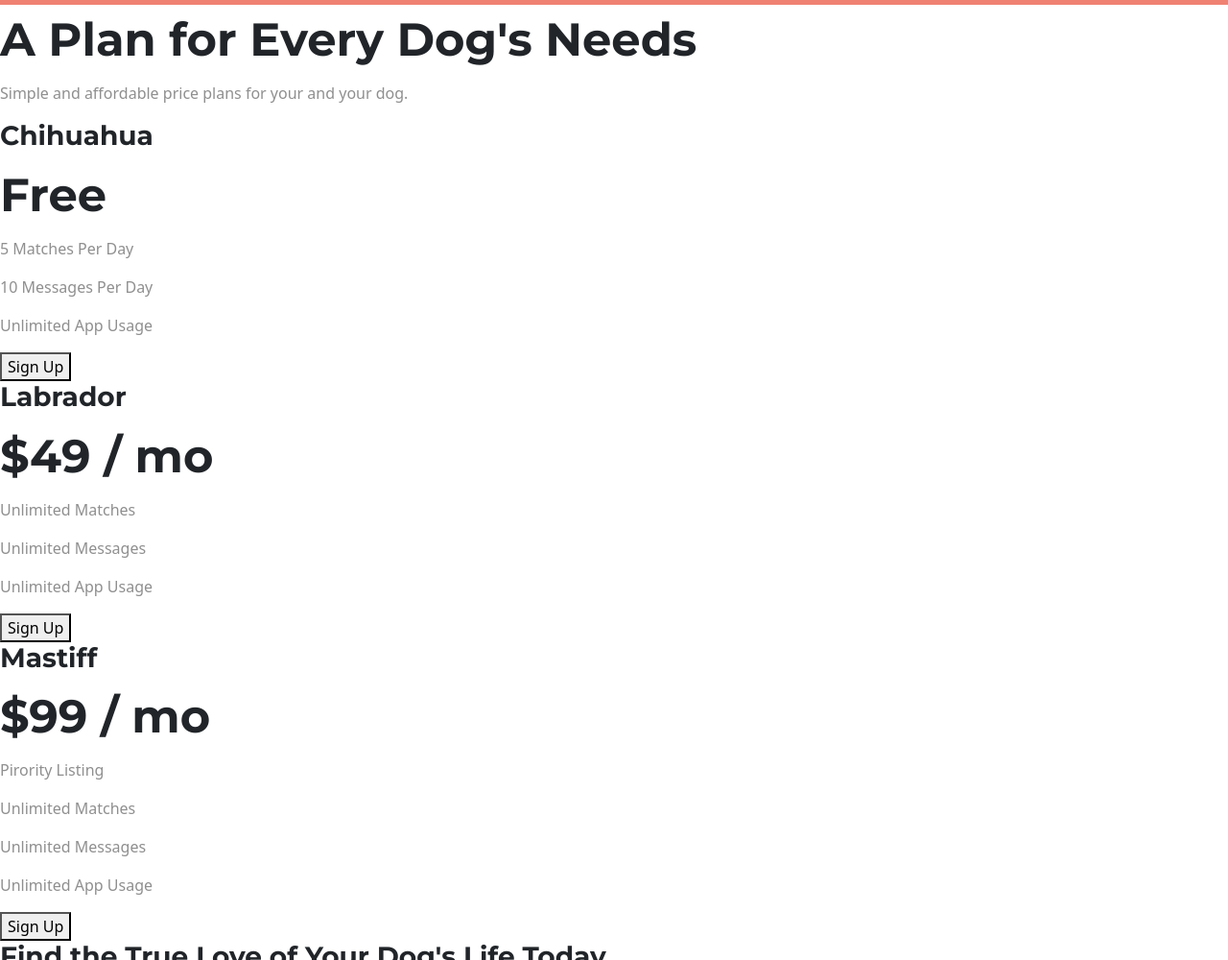
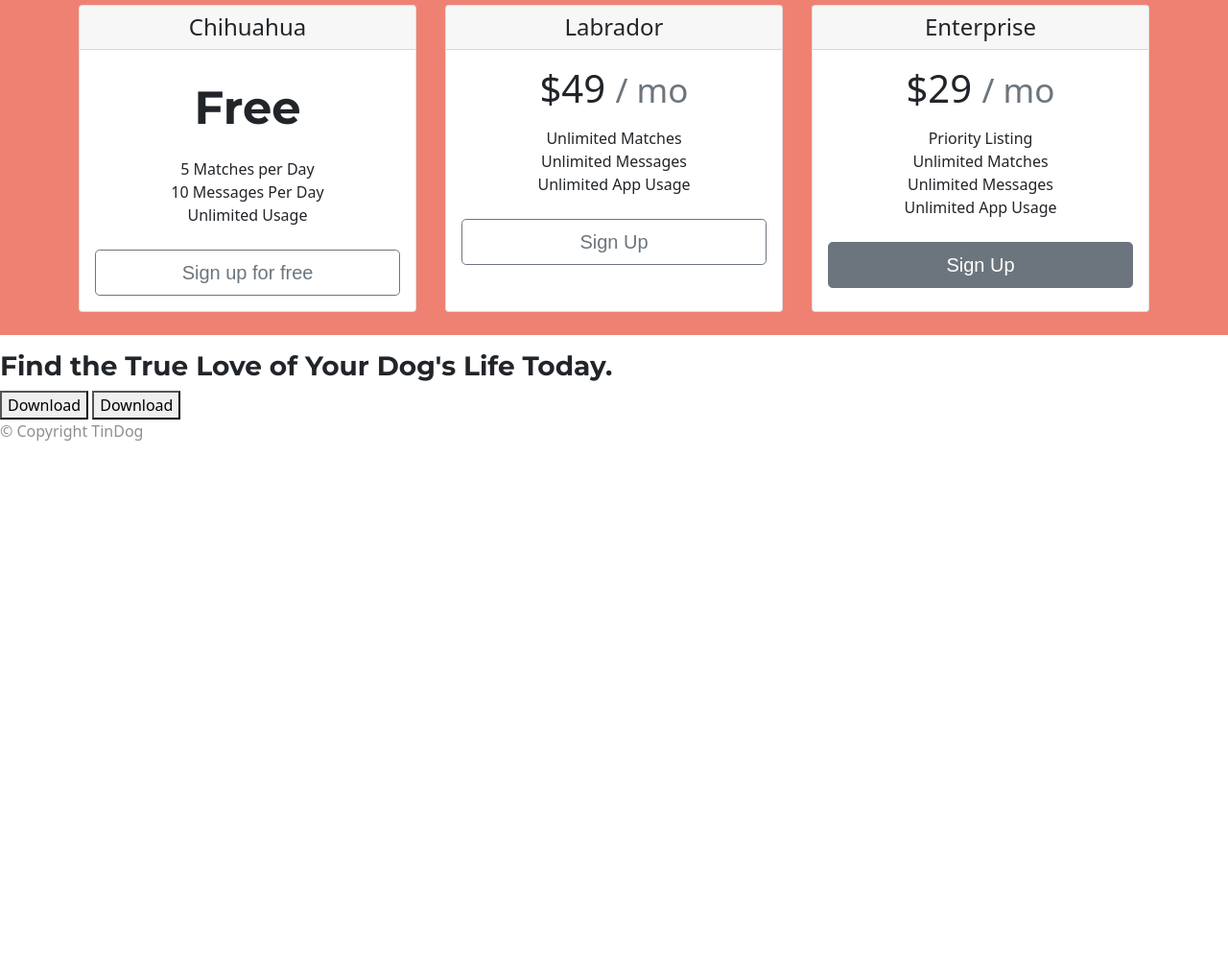
Before and after one commit to romilagui/tindoglandingpage, a plain HTML site: page index.html in a window 1280 px wide. Shown: the part 1800-2800 px from the top of the page at 96% size. After the commit the page ends 2277 px from the top, so only its background shows below. Drawn offline with nearby package versions, Linux system fonts and the light colour scheme.

Commit message:
Add files via upload

```diff
--- a/index.html
+++ b/index.html
@@ -5,6 +5,7 @@
   <meta charset="utf-8">
   <title>TinDog</title>
   <!--Bootstrap Scripts-->
+  <link rel="stylesheet" href="https://cdn.jsdelivr.net/npm/bootstrap@4.0.0/dist/css/bootstrap.min.css" integrity="sha384-Gn5384xqQ1aoWXA+058RXPxPg6fy4IWvTNh0E263XmFcJlSAwiGgFAW/dAiS6JXm" crossorigin="anonymous">
   <link href="https://cdn.jsdelivr.net/npm/bootstrap@5.1.3/dist/css/bootstrap.min.css" rel="stylesheet" integrity="sha384-1BmE4kWBq78iYhFldvKuhfTAU6auU8tT94WrHftjDbrCEXSU1oBoqyl2QvZ6jIW3" crossorigin="anonymous">
   <script src="https://cdn.jsdelivr.net/npm/bootstrap@5.1.3/dist/js/bootstrap.bundle.min.js" integrity="sha384-ka7Sk0Gln4gmtz2MlQnikT1wXgYsOg+OMhuP+IlRH9sENBO0LRn5q+8nbTov4+1p" crossorigin="anonymous"></script>
   <!--Css Styles-->
@@ -134,37 +135,56 @@
   <!-- Pricing -->
 
   <section id="pricing">
+    <!--        Cards          -->
+<div class="container">
+  <div class="card-deck mb-3 text-center">
+    <div class="card mb-4 box-shadow">
+      <div class="card-header">
+        <h4 class="my-0 font-weight-normal">Chihuahua</h4>
+      </div>
+      <div class="card-body">
+        <h1 class="card-title pricing-card-title"><h2>Free</h2> </small></h1>
+        <ul class="list-unstyled mt-3 mb-4">
+          <li>5 Matches per Day</li>
+          <li>10 Messages Per Day</li>
+          <li>Unlimited Usage</li>
+        </ul>
+        <button type="button" class="btn btn-lg btn-block btn-outline-secondary">Sign up for free</button>
+      </div>
+    </div>
+    <div class="card mb-4 box-shadow">
+      <div class="card-header">
+        <h4 class="my-0 font-weight-normal">Labrador</h4>
+      </div>
 
-    <h2>A Plan for Every Dog's Needs</h2>
-    <p>Simple and affordable price plans for your and your dog.</p>
-
-
-    <h3>Chihuahua</h3>
-    <h2>Free</h2>
-    <p>5 Matches Per Day</p>
-    <p>10 Messages Per Day</p>
-    <p>Unlimited App Usage</p>
-    <button type="button">Sign Up</button>
-
-
-    <h3>Labrador</h3>
-    <h2>$49 / mo</h2>
-    <p>Unlimited Matches</p>
-    <p>Unlimited Messages</p>
-    <p>Unlimited App Usage</p>
-    <button type="button">Sign Up</button>
-
-
-    <h3>Mastiff</h3>
-    <h2>$99 / mo</h2>
-    <p>Pirority Listing</p>
-    <p>Unlimited Matches</p>
-    <p>Unlimited Messages</p>
-    <p>Unlimited App Usage</p>
-    <button type="button">Sign Up</button>
+      <div class="card-body">
+        <h1 class="card-title pricing-card-title">$49 <small class="text-muted">/ mo</small></h1>
+        <ul class="list-unstyled mt-3 mb-4">
+          <li>Unlimited Matches</li>
+          <li>Unlimited Messages</li>
+          <li>Unlimited App Usage</li>
+        </ul>
+        <button type="button" class="btn btn-lg btn-block btn-outline-secondary">Sign Up</button>
+      </div>
+    </div>
+    <div class="card mb-4 box-shadow">
+      <div class="card-header">
+        <h4 class="my-0 font-weight-normal">Enterprise</h4>
+      </div>
+      <div class="card-body">
+        <h1 class="card-title pricing-card-title">$29 <small class="text-muted">/ mo</small></h1>
+        <ul class="list-unstyled mt-3 mb-4">
+          <li>Priority Listing</li>
+          <li>Unlimited Matches</li>
+          <li>Unlimited Messages</li>
+          <li>Unlimited App Usage</li>
+        </ul>
+        <button type="button" class="btn btn-lg btn-block btn-secondary">Sign Up</button>
+      </div>
+    </div>
+  </div>
 
   </section>
-
 
   <!-- Call to Action -->
 
--- a/styles.css
+++ b/styles.css
@@ -102,3 +102,6 @@ color: #fff;
   width: 15%;
   margin: 20px 20px 50px;
 }
+#pricing {
+  background-color: #ef8172;
+}
```
